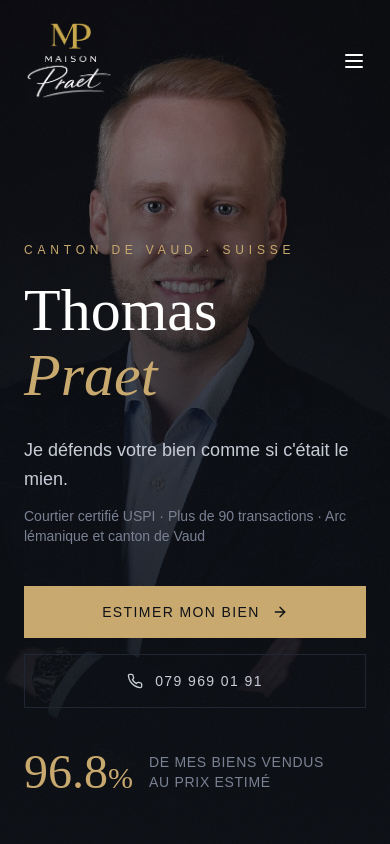
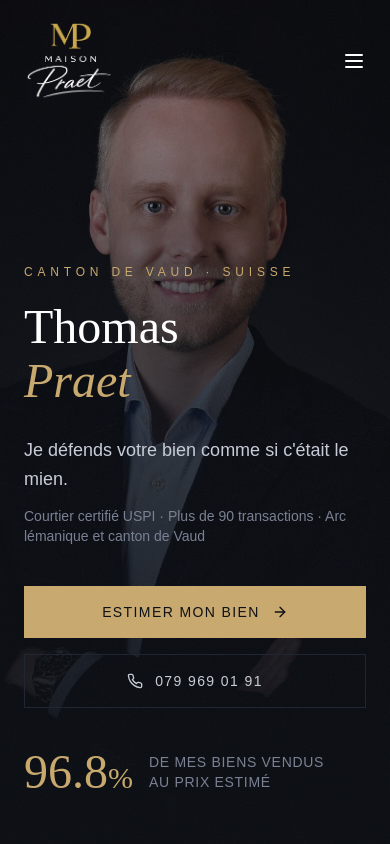
Before and after one commit to Sinseed/maison-praet, a Next.js app: page / in a window 390 px wide. Shown: the top 844 px of the page. Built offline with nearby package versions, Linux system fonts and the light colour scheme.

Commit message:
Mobile : nom 5xl, logo 90px / Desktop : logo 140px inchangé

```diff
--- a/app/components/Nav.tsx
+++ b/app/components/Nav.tsx
@@ -34,7 +34,7 @@ export default function Nav() {
     <nav className={`fixed top-0 left-0 right-0 z-50 transition-all duration-500 ${scrolled || !isHome ? 'bg-brand-dark/95 backdrop-blur-md border-b border-brand-border' : ''}`}>
       <div className="max-w-7xl mx-auto px-6 py-5 flex items-center justify-between">
         <Link href="/" className="flex items-center">
-          <img src="/logo-maison-praet.png" alt="Maison Praet" style={{width: '90px'}} className="md:w-[140px] h-auto" />
+          <img src="/logo-maison-praet.png" alt="Maison Praet" className="w-[90px] md:w-[140px] h-auto" />
         </Link>
         <div className="hidden md:flex items-center gap-10">
           {links.map(item => (
--- a/app/page.tsx
+++ b/app/page.tsx
@@ -20,10 +20,10 @@ function Hero() {
         <div className="max-w-2xl">
           <p className="font-body text-xs tracking-[0.4em] uppercase text-brand-gold mb-6">Canton de Vaud · Suisse</p>
 
-          <h1 className="font-display text-6xl sm:text-7xl md:text-8xl lg:text-9xl font-light text-white leading-[0.95] mb-2">
+          <h1 className="font-display text-5xl sm:text-7xl md:text-8xl lg:text-9xl font-light text-white leading-[0.95] mb-2">
             Thomas
           </h1>
-          <h1 className="font-display text-6xl sm:text-7xl md:text-8xl lg:text-9xl font-light italic text-brand-gold leading-[0.95] mb-8 md:mb-10">
+          <h1 className="font-display text-5xl sm:text-7xl md:text-8xl lg:text-9xl font-light italic text-brand-gold leading-[0.95] mb-8 md:mb-10">
             Praet
           </h1>
 
```
